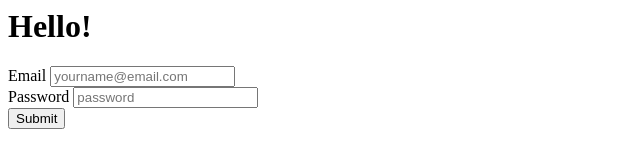
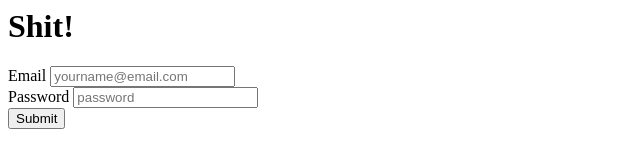
Before and after one commit to CameronAllison97/cameronallison97, a plain HTML site: page index.html in a window 1280 px wide. Shown: the full height of the page, 0-640 px from the left. Drawn offline with Linux system fonts and the light colour scheme.

Commit message:
Update index.html

```diff
--- a/index.html
+++ b/index.html
@@ -5,7 +5,7 @@
         <meta name="insight-app-sec-validation" content="36978596-628f-4800-9242-af555eac50b4">
      </head>
      <body>
-         <h1>Hello!</h1>
+         <h1>Shit!</h1>
          <script crossorigin="anonymous" integrity="sha512-2e003yIUkuCG1IeaeQwIgzMwqYiC+7wN/ouvY2yay84wnLng3/MScKxudf02uj4T4RZAnF5zJumvacsF9lfTMw==" type="application/javascript"                        src="https://github.githubassets.com/assets/frameworks-8e9b232b.js"></script>
          <section>
                   <form name="login" action="login_results.html">
```
